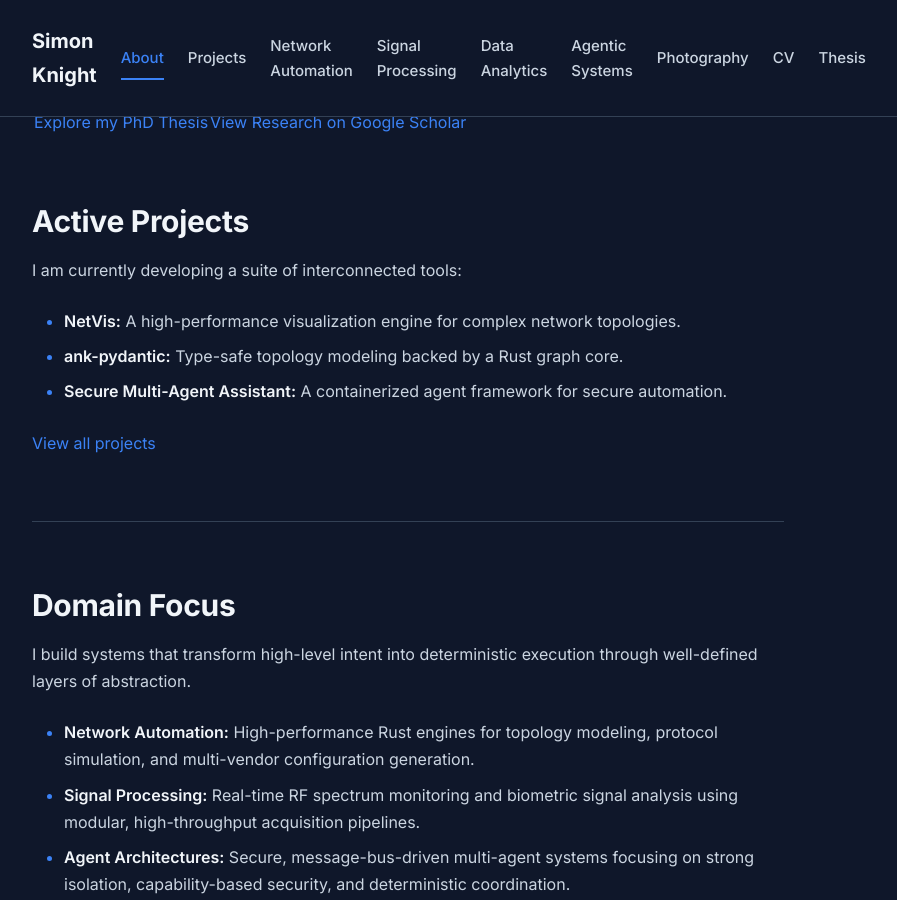
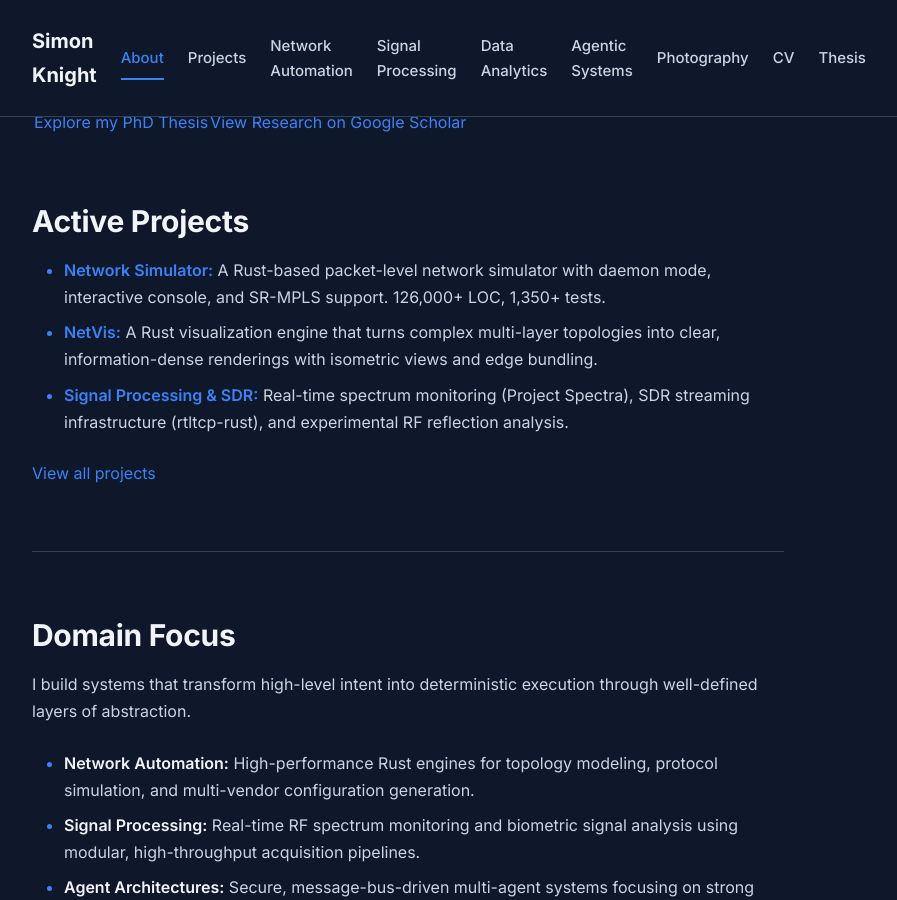
Before and after one commit to sk2/sk2.github.com, a Jekyll site: the page built from index.md, in a window 1280 px wide and 900 px high, scrolled down 1172 px. Shown: the whole window, without its empty margins (232-1129 px from the left). Built offline with Jekyll 4.4.1, drawn with Linux system fonts in a browser that asks for light colours; our own code applies the rules of GitHub Pages for plain Markdown files.

Commit message:
Update active projects on about page, trim Spectra caption
Active projects now highlights Network Simulator, NetVis, and
Signal Processing & SDR as the current standouts.

Co-Authored-By: Claude Opus 4.6 <noreply@anthropic.com>

```diff
--- a/index.md
+++ b/index.md
@@ -28,11 +28,9 @@ This research led to the creation of **AutoNetkit**, an open-source tool integra
 
 ## Active Projects
 
-I am currently developing a suite of interconnected tools:
-
-- **NetVis:** A high-performance visualization engine for complex network topologies.
-- **ank-pydantic:** Type-safe topology modeling backed by a Rust graph core.
-- **Secure Multi-Agent Assistant:** A containerized agent framework for secure automation.
+- **[Network Simulator:](/projects/network-simulator)** A Rust-based packet-level network simulator with daemon mode, interactive console, and SR-MPLS support. 126,000+ LOC, 1,350+ tests.
+- **[NetVis:](/projects/netvis)** A Rust visualization engine that turns complex multi-layer topologies into clear, information-dense renderings with isometric views and edge bundling.
+- **[Signal Processing & SDR:](/signal-processing)** Real-time spectrum monitoring (Project Spectra), SDR streaming infrastructure (rtltcp-rust), and experimental RF reflection analysis.
 
 [View all projects](projects)
 
```
Also changed, not shown: signal-processing.md (+1 -1 lines).
